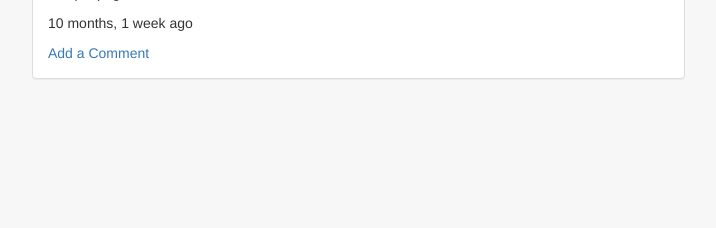
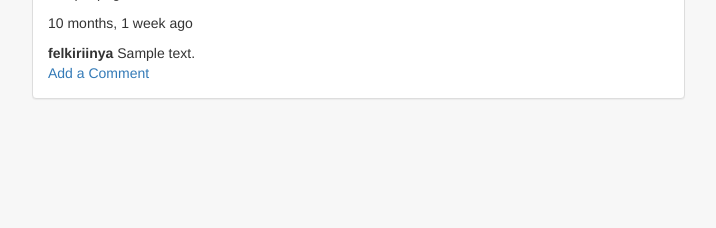
Before and after one commit to felkiriinya/Instagram-Clone, a Django app: page / in a window 1280 px wide. Shown: the part 188-416 px from the top of the page, without its empty margins (38-754 px from the left). Run offline with Django 3.2, Linux system fonts and the light colour scheme; a user stored in the database is signed in; data comes from the database, SQL or seed files in the repository; tables that the repository leaves empty hold one stand-in row (values such as "Sample post"); some libraries are stand-ins or nearby versions.

Commit message:
displaying comments on the landing page

```diff
--- a/socialapp/templates/instagram-page/landing.html
+++ b/socialapp/templates/instagram-page/landing.html
@@ -22,9 +22,18 @@
                 {{ post.image_caption| safe }}
                </p>
                 <p class="muted"> {{ post.date_posted|timesince }} ago</p>
-               <a href="{% url 'comment' post.id %}">Add a Comment</a>
 
 
+               {% for comment in post.comments.all|slice:'2' %}
+               <div class="comment">
+                   <div class="ml-4"><strong>{{ comment.user.user.username }}</strong> <span
+                           class="text-secondary">{{ comment.content }}</span>
+                   </div>
+               </div>
+
+               {% empty %}
+               {% endfor %}
+               <a href="{% url 'comment' post.id %}">Add a Comment</a>
             </div>
 
           </div>
```
